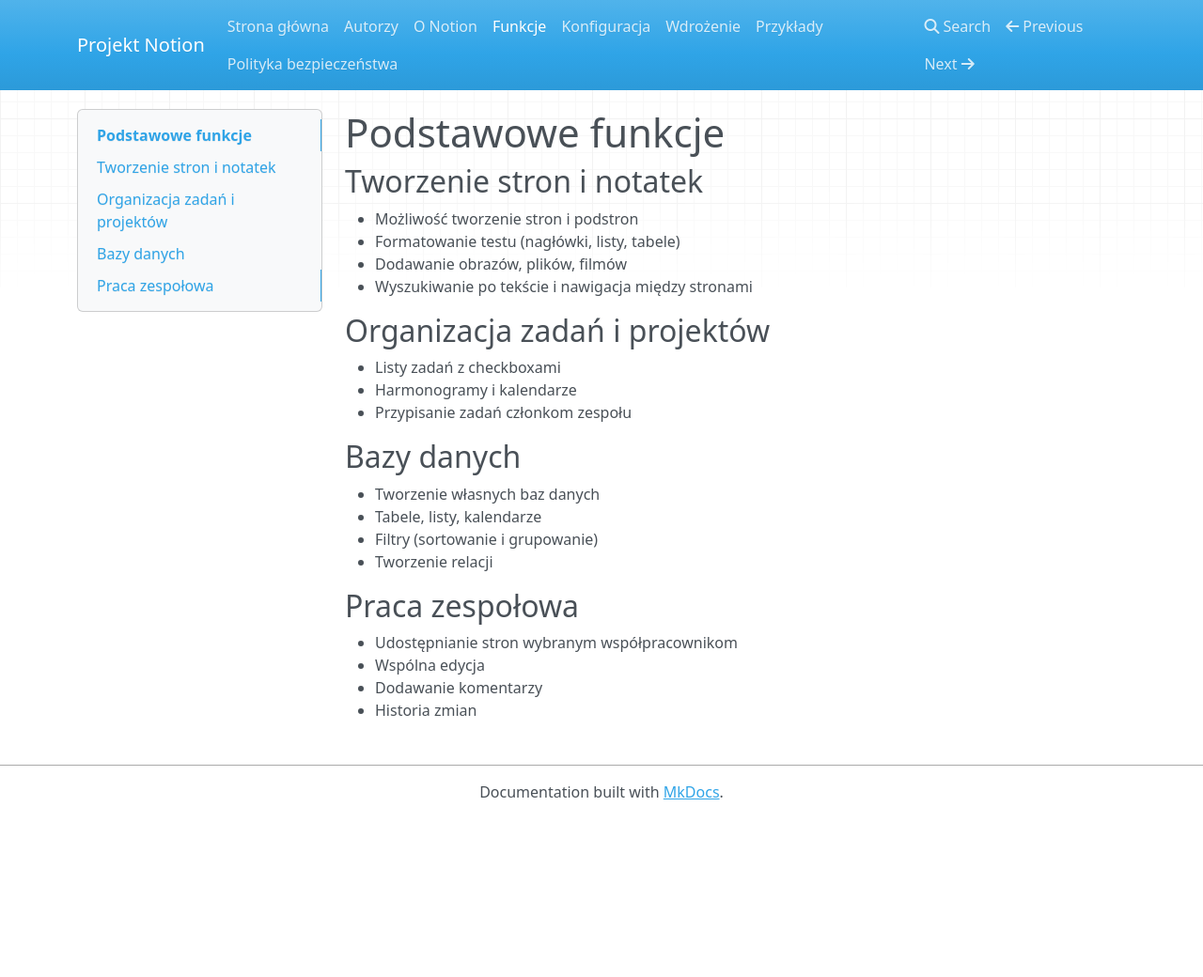
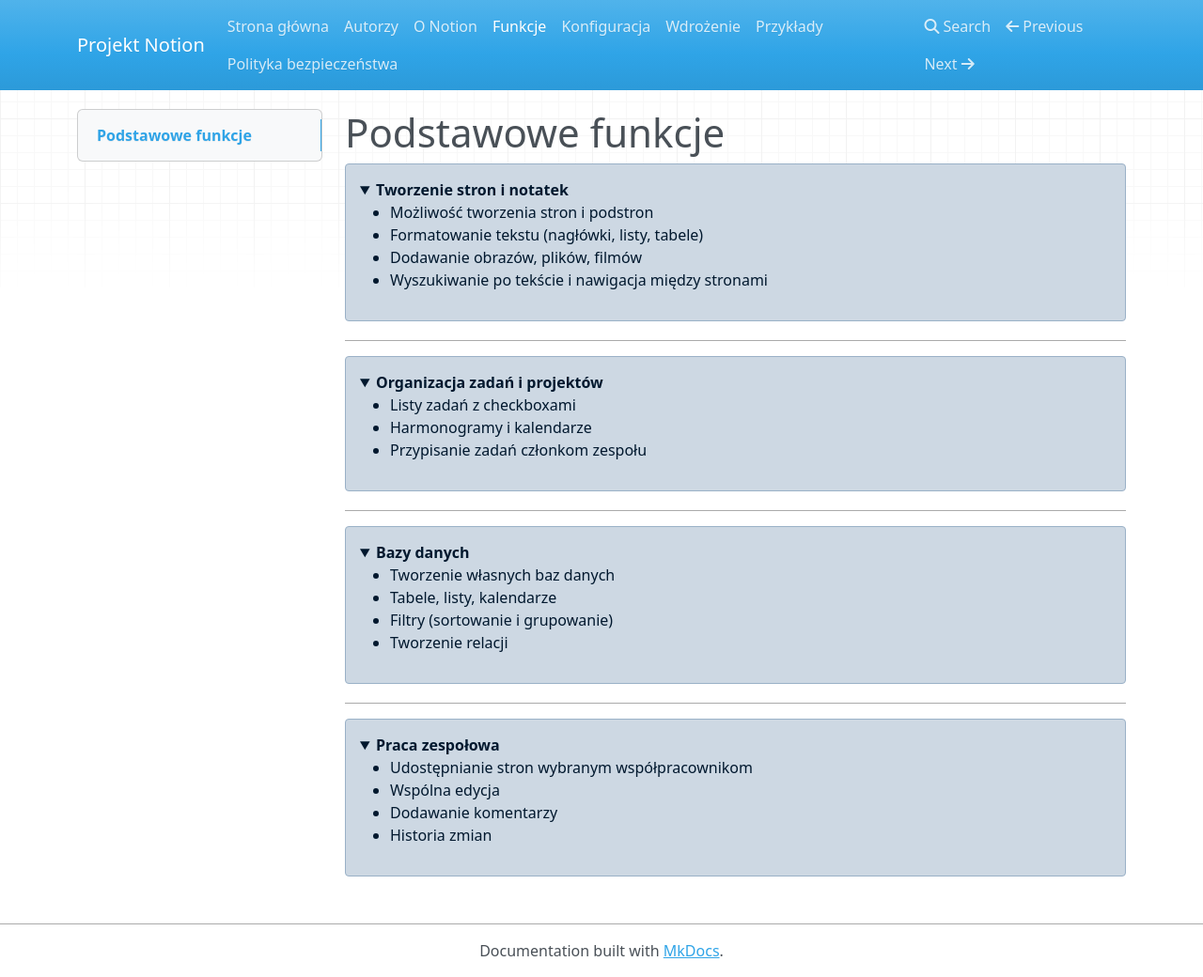
Before and after one commit to gablacna/notion-dev, an MkDocs documentation site: the page built from docs/funkcje.md, in a window 1280 px wide and 1040 px high. Shown: the whole window at 94% size. Built offline with MkDocs 1.6.1, drawn with Linux system fonts in a browser that asks for light colours; nearby versions of some CDN libraries.

Commit message:
update strony

```diff
--- a/docs/funkcje.md
+++ b/docs/funkcje.md
@@ -1,26 +1,26 @@
 # Podstawowe funkcje
 
+???+ info "Tworzenie stron i notatek"
+    - Możliwość tworzenia stron i podstron
+    - Formatowanie tekstu (nagłówki, listy, tabele)
+    - Dodawanie obrazów, plików, filmów
+    - Wyszukiwanie po tekście i nawigacja między stronami
+---
 
-## Tworzenie stron i notatek
+???+ info "Organizacja zadań i projektów"
+    - Listy zadań z checkboxami
+    - Harmonogramy i kalendarze
+    - Przypisanie zadań członkom zespołu
+---
 
-- Możliwość tworzenie stron i podstron
-- Formatowanie testu (nagłówki, listy, tabele)
-- Dodawanie obrazów, plików, filmów
-- Wyszukiwanie po tekście i nawigacja między stronami
-
-## Organizacja zadań i projektów
-- Listy zadań z checkboxami
-- Harmonogramy i kalendarze
-- Przypisanie zadań członkom zespołu
-
-## Bazy danych
-- Tworzenie własnych baz danych
-- Tabele, listy, kalendarze
-- Filtry (sortowanie i grupowanie)
-- Tworzenie relacji
-
-## Praca zespołowa
-- Udostępnianie stron wybranym współpracownikom
-- Wspólna edycja
-- Dodawanie komentarzy
-- Historia zmian
+???+ info "Bazy danych"
+    - Tworzenie własnych baz danych
+    - Tabele, listy, kalendarze
+    - Filtry (sortowanie i grupowanie)
+    - Tworzenie relacji
+---
+???+ info "Praca zespołowa"
+    - Udostępnianie stron wybranym współpracownikom
+    - Wspólna edycja
+    - Dodawanie komentarzy
+    - Historia zmian
--- a/mkdocs.yml
+++ b/mkdocs.yml
@@ -7,14 +7,14 @@
   locale: en
   highlightjs: true
   hljs_style: default
-  nav_style: primary
   font:
     text: Roboto
     code: Roboto Mono
   palette:
-    primary: blue
-    accent: light blue
-  style: flatly  # <--- to zostaje, jeśli chcesz styl "flatly"
+    primary: indigo
+    accent: pink
+  logo: img/logo.png
+  style: flatly
 
 nav:
   - Strona główna: index.md
```
Also changed, not shown: docs/o-notion.md (+1 -1 lines), docs/polityka-bezpieczenstwa.md (+18 -22 lines), docs/img/logo.png (renamed from docs/logo.png).
